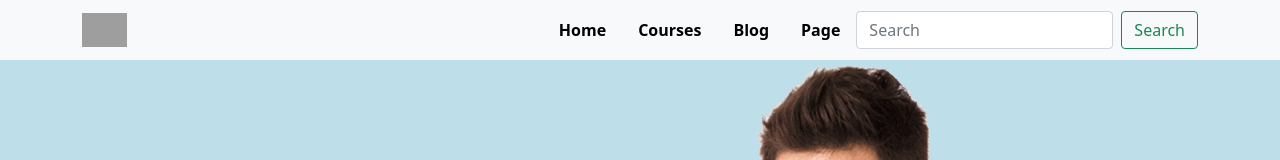
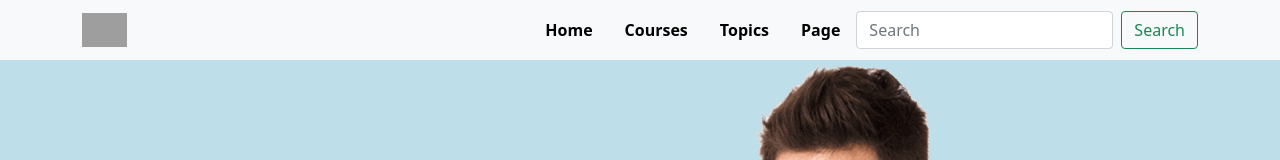
Before and after one commit to Momenuzzaman/educational-website, a React (Create React App) app: page / in a window 1280 px wide. Shown: the top 160 px of the page. Built offline with nearby package versions, Linux system fonts and the light colour scheme; grey boxes are pictures that could not be loaded.

Commit message:
hader link to topics

```diff
--- a/src/Components/Home/Topic/Topic.js
+++ b/src/Components/Home/Topic/Topic.js
@@ -4,7 +4,7 @@ import './Topic.css';
 const Topic = ({ topic }) => {
     const { img, name } = topic;
     return (
-        <div className="container">
+        <div className="container" >
             <div className="box">
                 <img src={img} height="40px" alt={img} />
                 <h4>{name}</h4>
--- a/src/Components/Home/Topics/Topics.js
+++ b/src/Components/Home/Topics/Topics.js
@@ -11,7 +11,7 @@ const Topics = () => {
             .then(data => setTopic(data));
     }, []);
     return (
-        <div className=" color">
+        <div className=" color" id="topics" >
             <div className="container" >
                 <h1>Featured topics by category</h1>
                 <div className="topic">
--- a/src/Components/Shared/Header/Header.js
+++ b/src/Components/Shared/Header/Header.js
@@ -22,7 +22,7 @@ const Header = () => {
                         <Navbar.Collapse className="justify-content-end">
                             <Nav.Link className="nav-font" as={HashLink} to="/#home">Home</Nav.Link>
                             <Nav.Link className="nav-font" as={HashLink} to="/#courses">Courses</Nav.Link>
-                            <Nav.Link className="nav-font" as={HashLink} to="/#blog">Blog</Nav.Link>
+                            <Nav.Link className="nav-font" as={HashLink} to="/#topics">Topics</Nav.Link>
                             <Nav.Link className="nav-font" as={HashLink} to="/#Page">Page</Nav.Link>
                             <Form className="d-flex">
                                 <Form.Control
```
